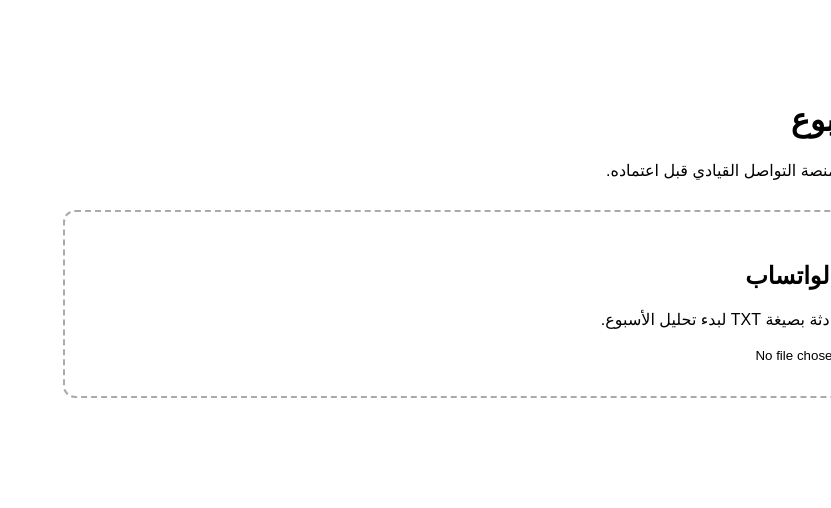
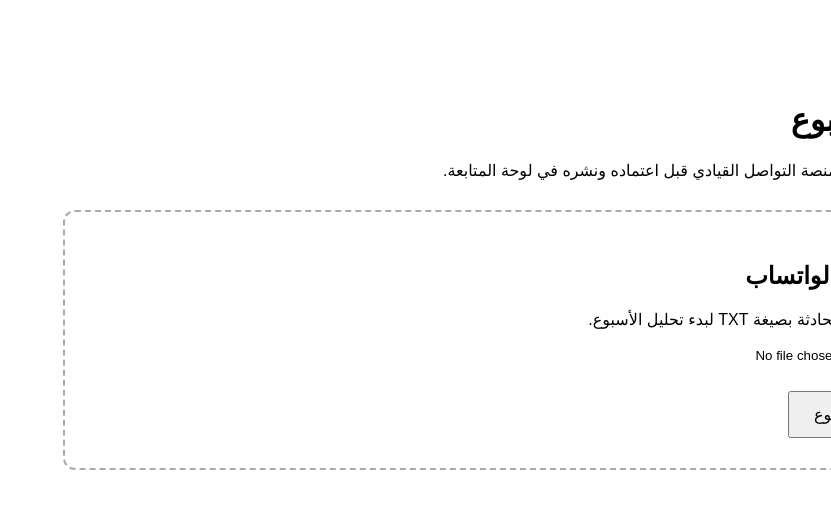
Before and after one commit to Kokosmanaliali/leadership-platform-v2, a Next.js app: page /admin in a window 1280 px wide. Shown: the top 508 px of the page, without its empty margins (449-1280 px from the left). Built offline with nearby package versions, Linux system fonts and the light colour scheme.

Commit message:
Update page.js

```diff
--- a/app/admin/page.js
+++ b/app/admin/page.js
@@ -1,24 +1,96 @@
+"use client";
+
+import { useState } from "react";
+
 export default function AdminPage() {
+  const [file, setFile] = useState(null);
+  const [status, setStatus] = useState("");
+
+  async function handleAnalyze() {
+    if (!file) {
+      setStatus("اختاري ملف الواتساب أولاً.");
+      return;
+    }
+
+    setStatus("جاري قراءة ملف الواتساب...");
+
+    try {
+      const text = await file.text();
+
+      sessionStorage.setItem("whatsapp_chat", text);
+      sessionStorage.setItem("whatsapp_filename", file.name);
+
+      setStatus(
+        `تمت قراءة الملف بنجاح: ${file.name} — جاهز للمرحلة التالية من التحليل.`
+      );
+    } catch (error) {
+      setStatus("تعذر قراءة الملف. حاولي مرة أخرى.");
+    }
+  }
+
   return (
-    <main dir="rtl" style={{
+    <main
+      dir="rtl"
+      style={{
         fontFamily: "Arial, sans-serif",
         maxWidth: "900px",
         margin: "50px auto",
-      padding: "30px"
-    }}>
+        padding: "30px",
+      }}
+    >
       <h1>إدارة الأسبوع</h1>
-      <p>رفع وتحليل محتوى منصة التواصل القيادي قبل اعتماده.</p>
 
-      <div style={{
+      <p>
+        رفع وتحليل محتوى منصة التواصل القيادي قبل اعتماده ونشره في لوحة المتابعة.
+      </p>
+
+      <div
+        style={{
           marginTop: "30px",
           padding: "30px",
           border: "2px dashed #aaa",
-        borderRadius: "12px"
-      }}>
+          borderRadius: "12px",
+        }}
+      >
         <h2>رفع ملف الواتساب</h2>
-        <p>ارفع ملف المحادثة بصيغة TXT لبدء تحليل الأسبوع.</p>
 
-        <input type="file" accept=".txt" />
+        <p>ارفعي ملف المحادثة بصيغة TXT لبدء تحليل الأسبوع.</p>
+
+        <input
+          type="file"
+          accept=".txt,text/plain"
+          onChange={(e) => {
+            setFile(e.target.files?.[0] || null);
+            setStatus("");
+          }}
+        />
+
+        <div style={{ marginTop: "25px" }}>
+          <button
+            type="button"
+            onClick={handleAnalyze}
+            style={{
+              padding: "12px 24px",
+              cursor: "pointer",
+              fontSize: "16px",
+            }}
+          >
+            تحليل الأسبوع
+          </button>
+        </div>
+
+        {status && (
+          <div
+            style={{
+              marginTop: "20px",
+              padding: "15px",
+              background: "#f5f5f5",
+              borderRadius: "8px",
+            }}
+          >
+            {status}
+          </div>
+        )}
       </div>
     </main>
   );
```
Lines whose indentation alone changed are shown as unchanged.
